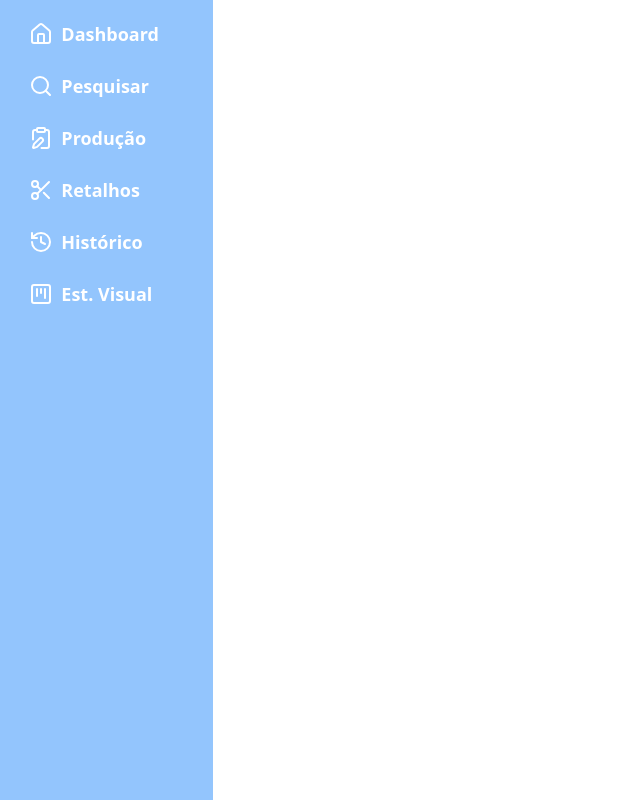
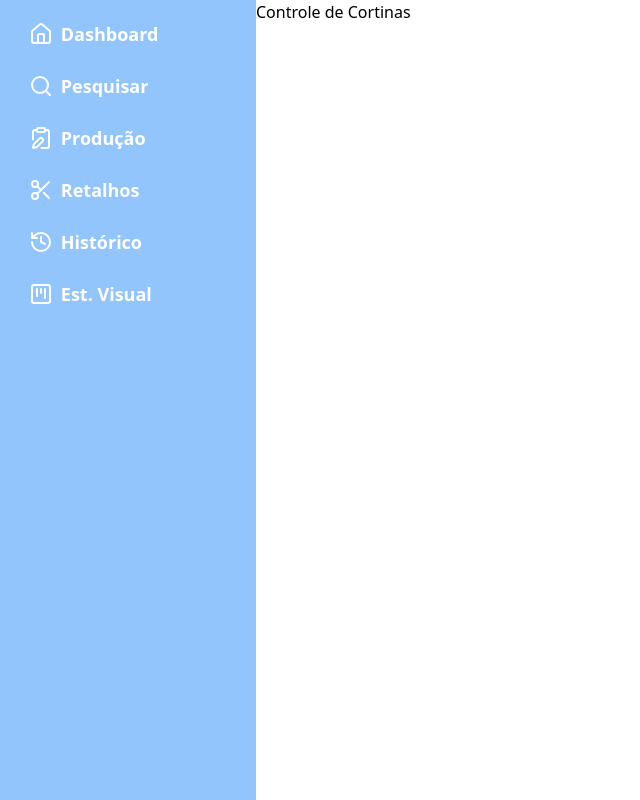
Before and after one commit to GiovanniDonati/Controle_Bobinas, a React (Vite) app in the folder frontEnd/: page / in a window 1280 px wide. Shown: the whole page, without its empty margins (0-640 px from the left). Built offline with nearby package versions, Linux system fonts and the light colour scheme.

Commit message:
toggleOnTabs

```diff
--- a/frontEnd/package.json
+++ b/frontEnd/package.json
@@ -10,6 +10,7 @@
     "preview": "vite preview"
   },
   "dependencies": {
+    "lucide-react": "^0.456.0",
     "react": "^18.2.0",
     "react-dom": "^18.2.0"
   },
--- a/frontEnd/src/App.jsx
+++ b/frontEnd/src/App.jsx
@@ -1,12 +1,14 @@
+import { useState } from "react";
 import Aside from "./components/Aside";
+import ControlPanel from "./pages/ControlPanelPage";
 
 function App() {
+  const [tabOpen, setTabOpen] = useState("");
+
   return (
     <div className="flex w-full h-screen">
-      <Aside />
-      <main className="w-full">
-        <h1></h1>
-      </main>
+      <Aside tabOpen={tabOpen} setTabOpen={setTabOpen} />
+      <ControlPanel></ControlPanel>
     </div>
   );
 }
--- a/frontEnd/src/components/Aside.jsx
+++ b/frontEnd/src/components/Aside.jsx
@@ -1,3 +1,4 @@
+/* eslint-disable react/prop-types */
 import {
   ClipboardPen,
   History,
@@ -8,32 +9,54 @@ import {
 } from "lucide-react";
 import ButtonAside from "./button/ButtonAside";
 
-function Aside() {
+function Aside({ tabOpen, setTabOpen }) {
   return (
     <div className="flex flex-col items-center justify-start w-64 pt-4 space-y-4 bg-blue-300">
-      <ButtonAside bgColor="hover:bg-green-500">
+      <ButtonAside
+        bgColor={
+          tabOpen === "dashboard" ? "bg-green-500" : "hover:bg-green-500"
+        }
+        onClick={() => setTabOpen("dashboard")}
+      >
         <HomeIcon /> Dashboard
       </ButtonAside>
 
-      <ButtonAside bgColor="hover:bg-blue-500">
+      <ButtonAside
+        bgColor={tabOpen === "search" ? "bg-blue-500" : "hover:bg-blue-500"}
+        onClick={() => setTabOpen("search")}
+      >
         <SearchIcon /> Pesquisar
       </ButtonAside>
 
-      <ButtonAside bgColor="hover:bg-orange-400">
-        <ClipboardPen />
-        Produção
+      <ButtonAside
+        bgColor={
+          tabOpen === "production" ? "bg-orange-500" : "hover:bg-orange-400"
+        }
+        onClick={() => setTabOpen("production")}
+      >
+        <ClipboardPen /> Produção
       </ButtonAside>
 
-      <ButtonAside bgColor="hover:bg-red-500">
+      <ButtonAside
+        bgColor={tabOpen === "retalhos" ? "bg-red-500" : "hover:bg-red-500"}
+        onClick={() => setTabOpen("retalhos")}
+      >
         <Scissors /> Retalhos
       </ButtonAside>
 
-      <ButtonAside bgColor="hover:bg-purple-500">
-        <History />
-        Histórico
+      <ButtonAside
+        bgColor={
+          tabOpen === "history" ? "bg-purple-500" : "hover:bg-purple-500"
+        }
+        onClick={() => setTabOpen("history")}
+      >
+        <History /> Histórico
       </ButtonAside>
 
-      <ButtonAside bgColor="hover:bg-yellow-500">
+      <ButtonAside
+        bgColor={tabOpen === "visual" ? "bg-yellow-500" : "hover:bg-yellow-500"}
+        onClick={() => setTabOpen("visual")}
+      >
         <SquareKanban /> Est. Visual
       </ButtonAside>
     </div>
--- a/frontEnd/src/components/button/ButtonAside.jsx
+++ b/frontEnd/src/components/button/ButtonAside.jsx
@@ -3,7 +3,7 @@ function ButtonAside({ bgColor, ...props }) {
   return (
     <button
       {...props}
-      className={`flex items-center w-4/5 gap-2 px-2 py-1 text-lg rounded-xl font-bold text-white transition-all duration-300 text-start ${bgColor} hover:rounded-md`}
+      className={`flex items-center w-[90%] gap-2 px-4 py-1 text-lg rounded-xl font-bold text-white transition-all duration-300 text-start ${bgColor} hover:rounded-md`}
       onClick={props.onClick}
     >
       {props.children}
--- /dev/null
+++ b/frontEnd/src/pages/ControlPanelPage.jsx
@@ -0,0 +1,9 @@
+function ControlPanelPage() {
+  return (
+    <div>
+      <h1>Controle de Cortinas</h1>
+    </div>
+  );
+}
+
+export default ControlPanelPage;
--- a/package.json
+++ /dev/null
@@ -1,5 +0,0 @@
-{
-  "dependencies": {
-    "lucide-react": "^0.456.0"
-  }
-}
```
Also changed, not shown: frontEnd/src/pages/ControlPanel.jsx (deleted), frontEnd/src/pages/HistoricPage.jsx (added), frontEnd/src/pages/HistoricPanel.jsx (deleted), frontEnd/src/pages/VisualPage.jsx (added), 2 other files (tests, documents, lock files or other folders).
